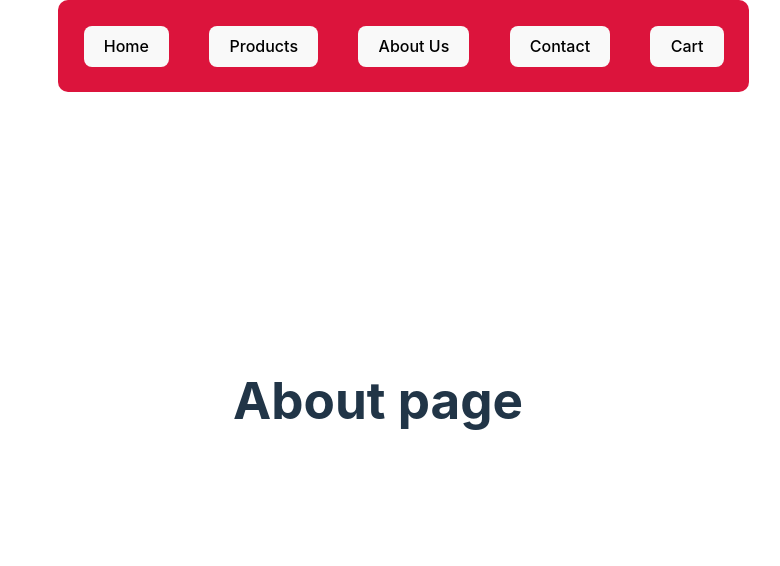
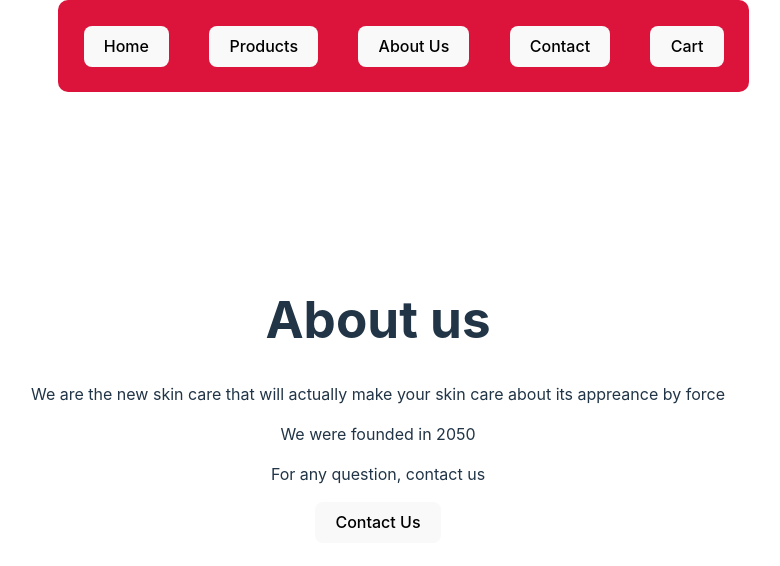
Before and after one commit to rihannas/Frontend, a React (Vite) app in the folder react/react-store/: page /about in a window 1280 px wide. Shown: the top 566 px of the page, without its empty margins (262-1042 px from the left). Built offline with nearby package versions, Linux system fonts and the light colour scheme.

Commit message:
update about us

```diff
--- a/react/react-store/src/pages/About.jsx
+++ b/react/react-store/src/pages/About.jsx
@@ -1,7 +1,18 @@
+import { Link } from "react-router-dom";
+
 const About = () => {
 	return (
 		<>
-			<h1>About page</h1>
+			<h1>About us</h1>
+			<p>
+				We are the new skin care that will actually make your skin care about
+				its appreance by force
+			</p>
+			<p>We were founded in 2050</p>
+			<p>For any question, contact us</p>
+			<Link to="/contact">
+				<button>Contact Us</button>
+			</Link>
 		</>
 	);
 };
```
